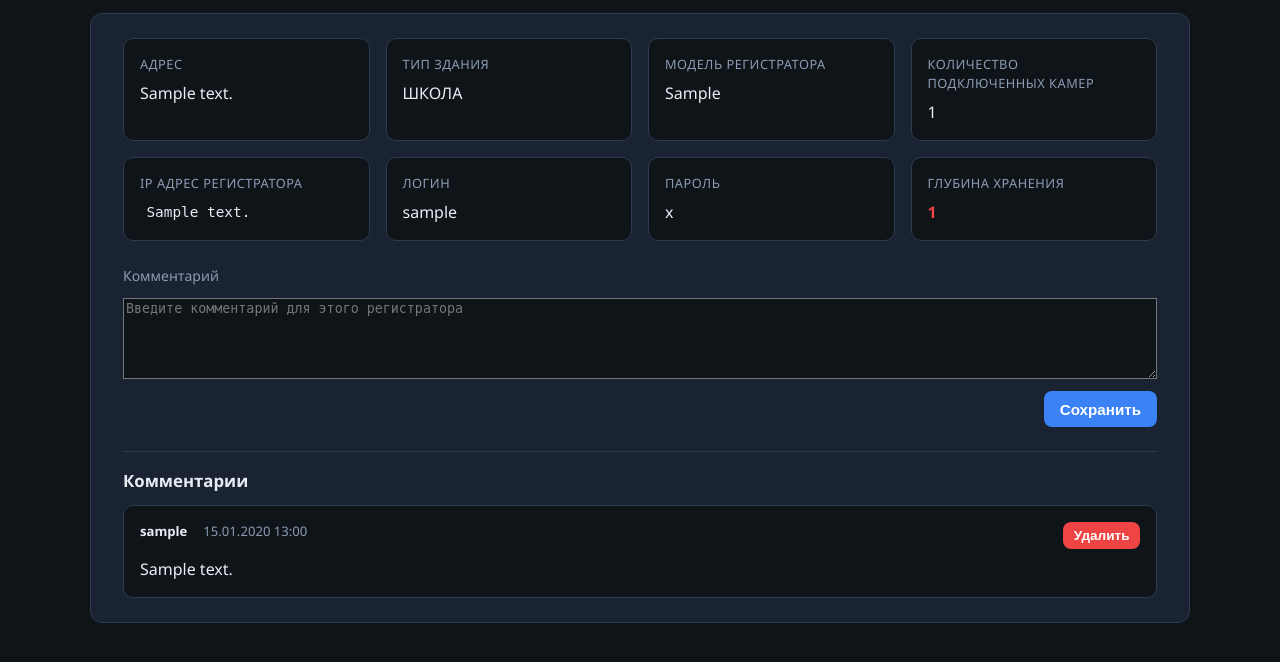
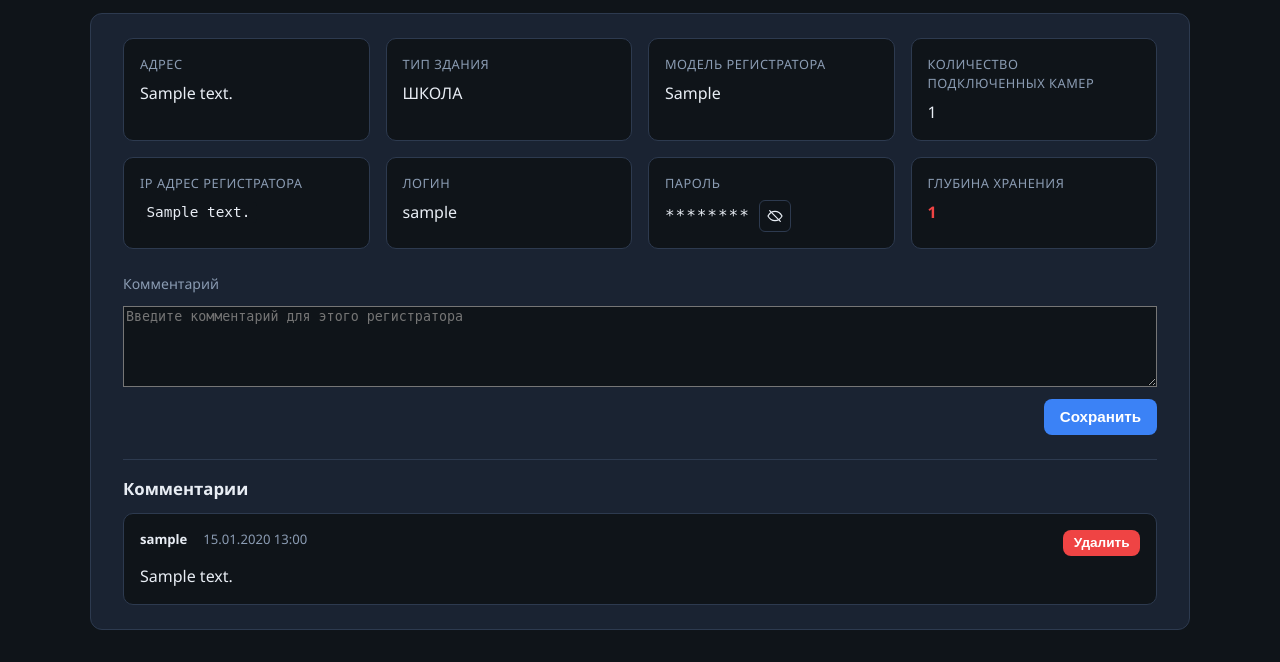
Before and after one commit to lobachevma/vreg, a Flask app: page /recorders/1 in a window 1280 px wide. Shown: the part 206-868 px from the top of the page. Before the commit the page ends 829 px from the top, so only its background shows below. Run offline with Flask 3, Linux system fonts and the light colour scheme; the visitor is signed in with stand-in values (Sample User, id 1); tables that the repository leaves empty hold one stand-in row (values such as "Sample post").

Commit message:
load recorder password on demand
Co-authored-by: Cursor <cursoragent@cursor.com>

```diff
--- a/app/routes.py
+++ b/app/routes.py
@@ -1,5 +1,6 @@
 from flask import (
     Blueprint,
+    jsonify,
     flash,
     redirect,
     render_template,
@@ -165,6 +166,15 @@ def recorder_detail(recorder_id):
     return render_template("recorder_detail.html", recorder=recorder, comments=comments)
 
 
+@bp.route("/recorders/<int:recorder_id>/password")
+@login_required
+def recorder_password(recorder_id):
+    recorder = Recorder.query.get_or_404(recorder_id)
+    response = jsonify(password=recorder.password or "")
+    response.headers["Cache-Control"] = "no-store"
+    return response
+
+
 def _parse_recorder_form():
     building_id_raw = request.form.get("building_id", "").strip()
     model = request.form.get("model", "").strip()
@@ -292,8 +302,7 @@ def edit_recorder(recorder_id):
         recorder.camera_count = camera_count
         recorder.ip_address = form["ip_address"]
         recorder.login = form["login"]
-        if form["password"]:
-            recorder.password = form["password"]
+        recorder.password = form["password"]
         recorder.storage_depth = storage_depth
         db.session.commit()
         flash("Данные регистратора обновлены.", "success")
--- a/app/static/style.css
+++ b/app/static/style.css
@@ -418,6 +418,72 @@ th {
     word-break: break-word;
 }
 
+.password-field {
+    display: flex;
+    align-items: center;
+    gap: 0.6rem;
+    flex-wrap: wrap;
+}
+
+.password-value {
+    font-family: monospace;
+    letter-spacing: 0.06em;
+}
+
+.password-empty {
+    color: var(--muted);
+}
+
+.password-toggle {
+    display: inline-flex;
+    align-items: center;
+    justify-content: center;
+    width: 2rem;
+    height: 2rem;
+    padding: 0;
+    border: 1px solid var(--border);
+    border-radius: 6px;
+    background: var(--bg);
+    color: var(--text);
+    cursor: pointer;
+    transition: background 0.15s, border-color 0.15s, color 0.15s;
+}
+
+.password-toggle:hover {
+    background: var(--border);
+}
+
+.password-toggle:disabled {
+    opacity: 0.7;
+    cursor: wait;
+}
+
+.password-toggle.is-loading {
+    color: var(--primary);
+}
+
+.password-toggle.is-visible {
+    color: var(--primary);
+}
+
+.password-icon {
+    width: 1rem;
+    height: 1rem;
+    display: block;
+}
+
+.password-icon-visible {
+    display: none;
+}
+
+.password-toggle.is-visible .password-icon-hidden {
+    display: none;
+}
+
+.password-toggle.is-visible .password-icon-visible {
+    display: block;
+}
+
 .comment-form {
     display: flex;
     flex-direction: column;
--- a/app/templates/recorder_detail.html
+++ b/app/templates/recorder_detail.html
@@ -53,7 +53,23 @@
         </div>
         <div>
             <dt>Пароль</dt>
-            <dd>{{ recorder.password }}</dd>
+            <dd class="password-field">
+                {% if recorder.password %}
+                <span class="password-value" data-password-url="{{ url_for('main.recorder_password', recorder_id=recorder.id) }}">********</span>
+                <button type="button" class="password-toggle" aria-label="Показать пароль" aria-pressed="false">
+                    <svg class="password-icon password-icon-hidden" viewBox="0 0 24 24" aria-hidden="true">
+                        <path d="M1.5 12s3.8-7 10.5-7 10.5 7 10.5 7-3.8 7-10.5 7S1.5 12 1.5 12Z" fill="none" stroke="currentColor" stroke-width="1.8"/>
+                        <path d="M4 4l16 16" fill="none" stroke="currentColor" stroke-width="1.8" stroke-linecap="round"/>
+                    </svg>
+                    <svg class="password-icon password-icon-visible" viewBox="0 0 24 24" aria-hidden="true">
+                        <path d="M1.5 12s3.8-7 10.5-7 10.5 7 10.5 7-3.8 7-10.5 7S1.5 12 1.5 12Z" fill="none" stroke="currentColor" stroke-width="1.8"/>
+                        <circle cx="12" cy="12" r="3.2" fill="none" stroke="currentColor" stroke-width="1.8"/>
+                    </svg>
+                </button>
+                {% else %}
+                <span class="password-empty">Не задан</span>
+                {% endif %}
+            </dd>
         </div>
         <div>
             <dt>Глубина хранения</dt>
@@ -97,4 +113,59 @@
         {% endif %}
     </div>
 </div>
+<script>
+    window.addEventListener("DOMContentLoaded", function () {
+        document.querySelectorAll(".password-field").forEach(function (field) {
+            const valueEl = field.querySelector(".password-value");
+            const toggle = field.querySelector(".password-toggle");
+            if (!valueEl || !toggle) return;
+            let loadedPassword = null;
+
+            toggle.addEventListener("click", function () {
+                const isHidden = valueEl.dataset.state !== "visible";
+                if (isHidden) {
+                    if (loadedPassword !== null) {
+                        valueEl.textContent = loadedPassword;
+                        valueEl.dataset.state = "visible";
+                        toggle.setAttribute("aria-label", "Скрыть пароль");
+                        toggle.setAttribute("aria-pressed", "true");
+                        toggle.classList.add("is-visible");
+                        return;
+                    }
+
+                    toggle.disabled = true;
+                    toggle.classList.add("is-loading");
+                    fetch(valueEl.dataset.passwordUrl, { headers: { "Accept": "application/json" } })
+                        .then(function (response) {
+                            if (!response.ok) {
+                                throw new Error("Не удалось загрузить пароль");
+                            }
+                            return response.json();
+                        })
+                        .then(function (data) {
+                            loadedPassword = data.password || "";
+                            valueEl.textContent = loadedPassword;
+                            valueEl.dataset.state = "visible";
+                            toggle.setAttribute("aria-label", "Скрыть пароль");
+                            toggle.setAttribute("aria-pressed", "true");
+                            toggle.classList.add("is-visible");
+                        })
+                        .catch(function () {
+                            valueEl.textContent = "Ошибка загрузки";
+                        })
+                        .finally(function () {
+                            toggle.disabled = false;
+                            toggle.classList.remove("is-loading");
+                        });
+                } else {
+                    valueEl.textContent = "********";
+                    valueEl.dataset.state = "hidden";
+                    toggle.setAttribute("aria-label", "Показать пароль");
+                    toggle.setAttribute("aria-pressed", "false");
+                    toggle.classList.remove("is-visible");
+                }
+            });
+        });
+    });
+</script>
 {% endblock %}
```
